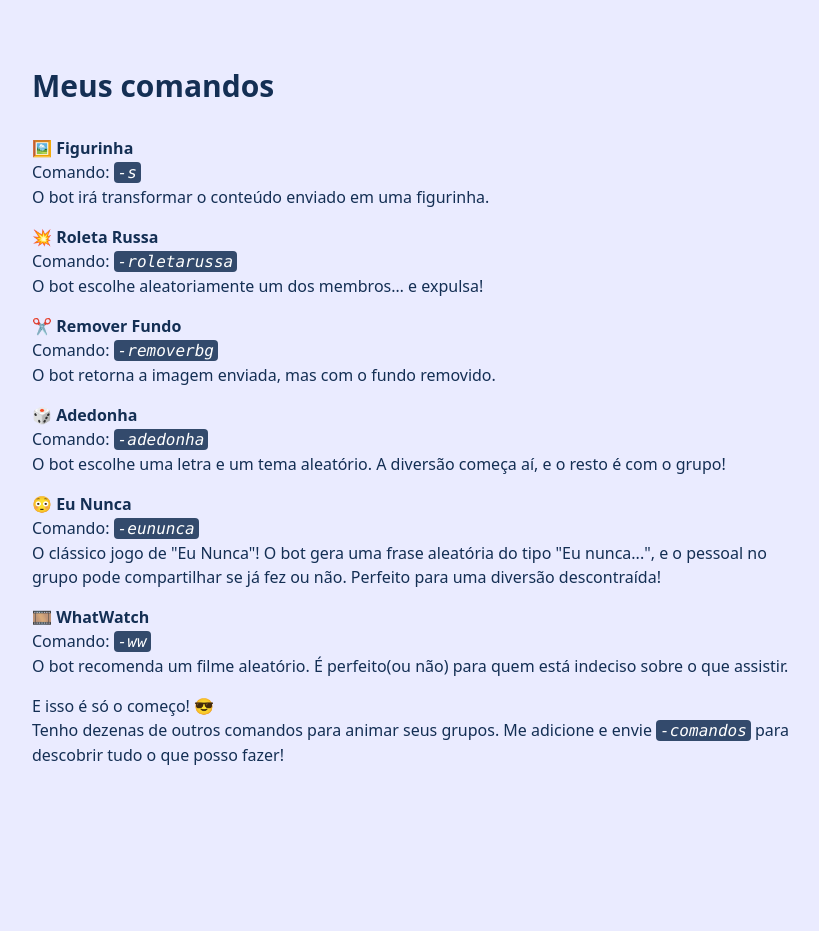
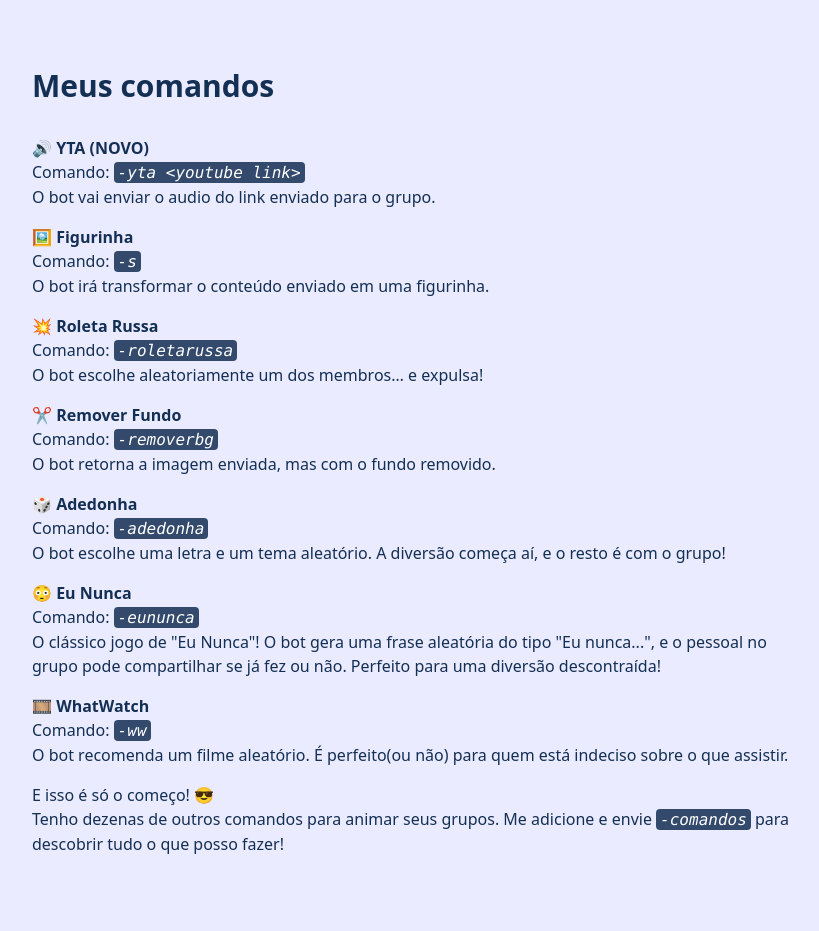
Before and after one commit to kcaiosouza/minkbot-next, a Next.js app: page / in a window 1280 px wide. Shown: the part 2180-3111 px from the top of the page, without its empty margins (224-1043 px from the left). Built offline with nearby package versions, Linux system fonts and the light colour scheme; no server answers.

Commit message:
feat: new command

```diff
--- a/src/pages/index.tsx
+++ b/src/pages/index.tsx
@@ -272,6 +272,18 @@ END:VCARD
             Meus comandos
           </h2>
           <div className="mb-4 text-left w-full">
+            <p className="text-[#142F54] font-bold">🔊 YTA (NOVO)</p>
+            <p className="text-[#142F54]">
+              Comando:{" "}
+              <code className="bg-[#142F54da] text-white p-[1px] px-1 rounded italic">
+                -yta &lt;youtube link&gt;
+              </code>
+            </p>
+            <p className="text-[#142F54]">
+              O bot vai enviar o audio do link enviado para o grupo.
+            </p>
+          </div>
+          <div className="mb-4 text-left w-full">
             <p className="text-[#142F54] font-bold">🖼️ Figurinha</p>
             <p className="text-[#142F54]">
               Comando:{" "}
```
